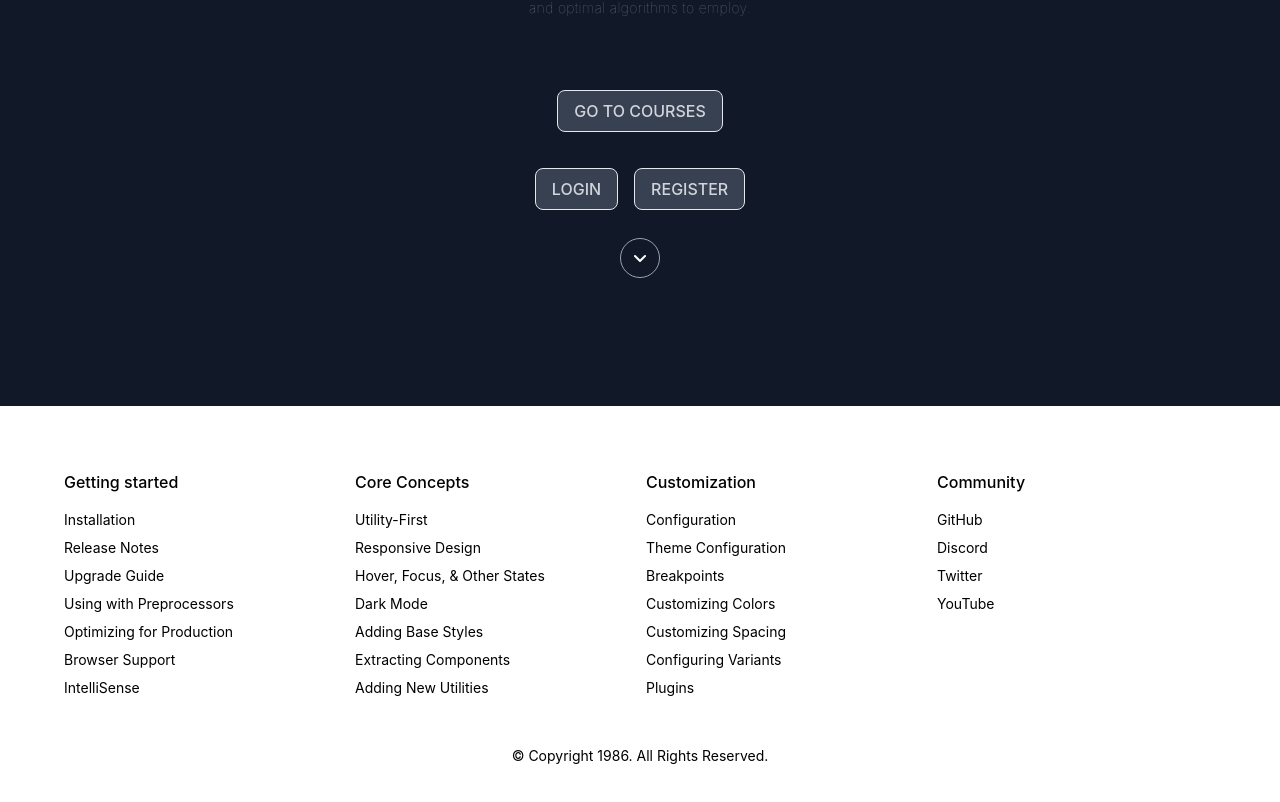
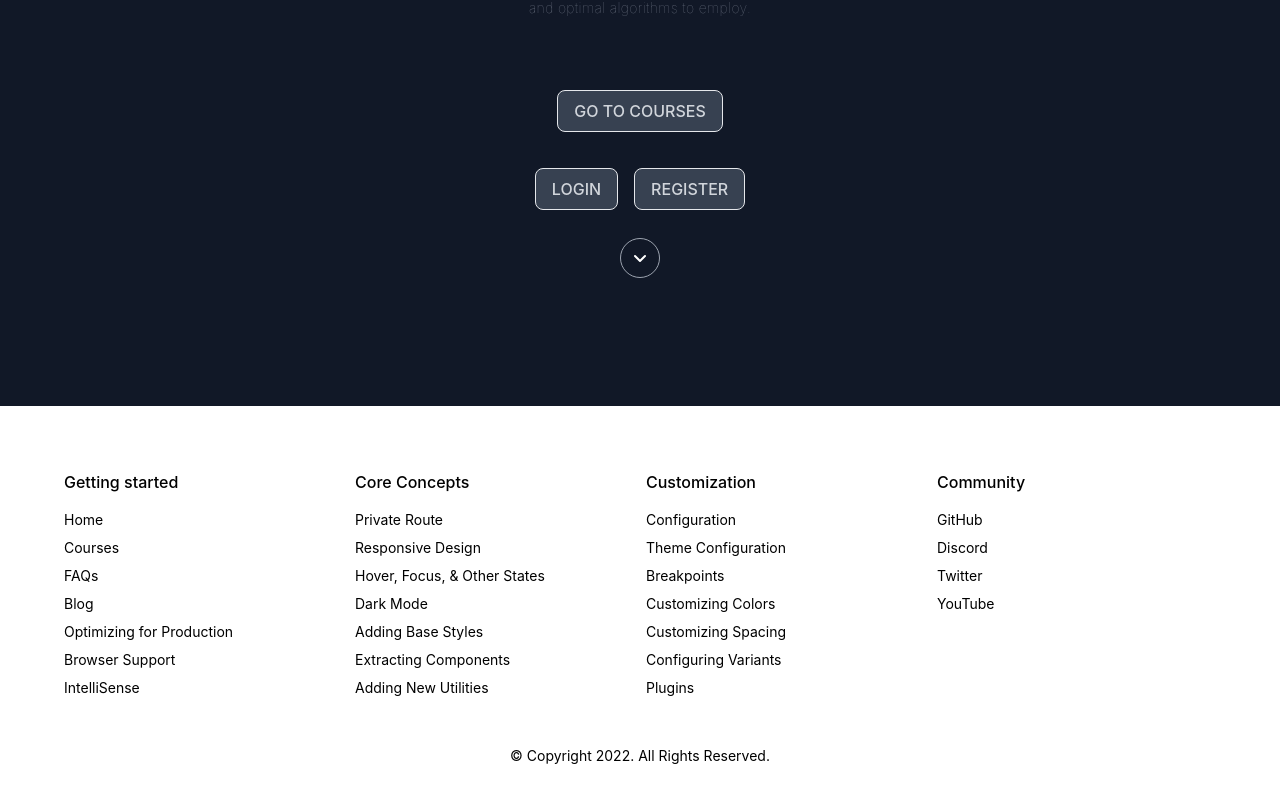
Before and after one commit to yusuf-khan-swd/invest-in-knowledge-client, a React (Create React App) app: page / in a window 1280 px wide. Shown: the part 518-1320 px from the top of the page. Built offline with nearby package versions, Linux system fonts and the light colour scheme; no server answers.

Commit message:
modified the footer

```diff
--- a/src/Pages/Shared/Footer/Footer.js
+++ b/src/Pages/Shared/Footer/Footer.js
@@ -9,10 +9,10 @@ const Footer = () => {
           <div className="flex flex-col space-y-4">
             <h2 className="font-medium">Getting started</h2>
             <div className="flex flex-col space-y-2 text-sm dark:text-gray-400">
-              <Link rel="noopener noreferrer" href="#">Installation</Link>
-              <Link rel="noopener noreferrer" href="#">Release Notes</Link>
-              <Link rel="noopener noreferrer" href="#">Upgrade Guide</Link>
-              <Link rel="noopener noreferrer" href="#">Using with Preprocessors</Link>
+              <Link to='/home' href="#">Home</Link>
+              <Link to='/courses' href="#">Courses</Link>
+              <Link to='/faq' href="#">FAQs</Link>
+              <Link to='/blog' href="#">Blog</Link>
               <Link rel="noopener noreferrer" href="#">Optimizing for Production</Link>
               <Link rel="noopener noreferrer" href="#">Browser Support</Link>
               <Link rel="noopener noreferrer" href="#">IntelliSense</Link>
@@ -21,7 +21,7 @@ const Footer = () => {
           <div className="flex flex-col space-y-4">
             <h2 className="font-medium">Core Concepts</h2>
             <div className="flex flex-col space-y-2 text-sm dark:text-gray-400">
-              <Link rel="noopener noreferrer" href="#">Utility-First</Link>
+              <Link rel="noopener noreferrer" href="#">Private Route</Link>
               <Link rel="noopener noreferrer" href="#">Responsive Design</Link>
               <Link rel="noopener noreferrer" href="#">Hover, Focus, &amp; Other States</Link>
               <Link rel="noopener noreferrer" href="#">Dark Mode</Link>
@@ -53,7 +53,7 @@ const Footer = () => {
           </div>
         </div>
         <div className="flex items-center justify-center px-6 pt-12 text-sm">
-          <span className="dark:text-gray-400">© Copyright 1986. All Rights Reserved.</span>
+          <span className="dark:text-gray-400">© Copyright 2022. All Rights Reserved.</span>
         </div>
       </footer>
     </div>
```
